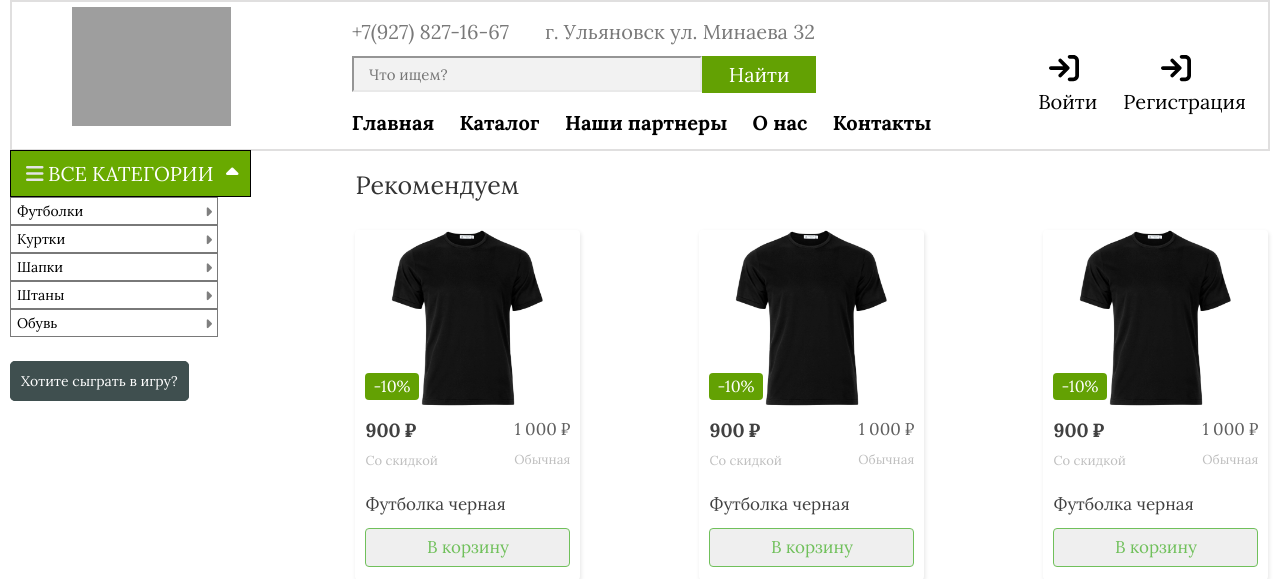
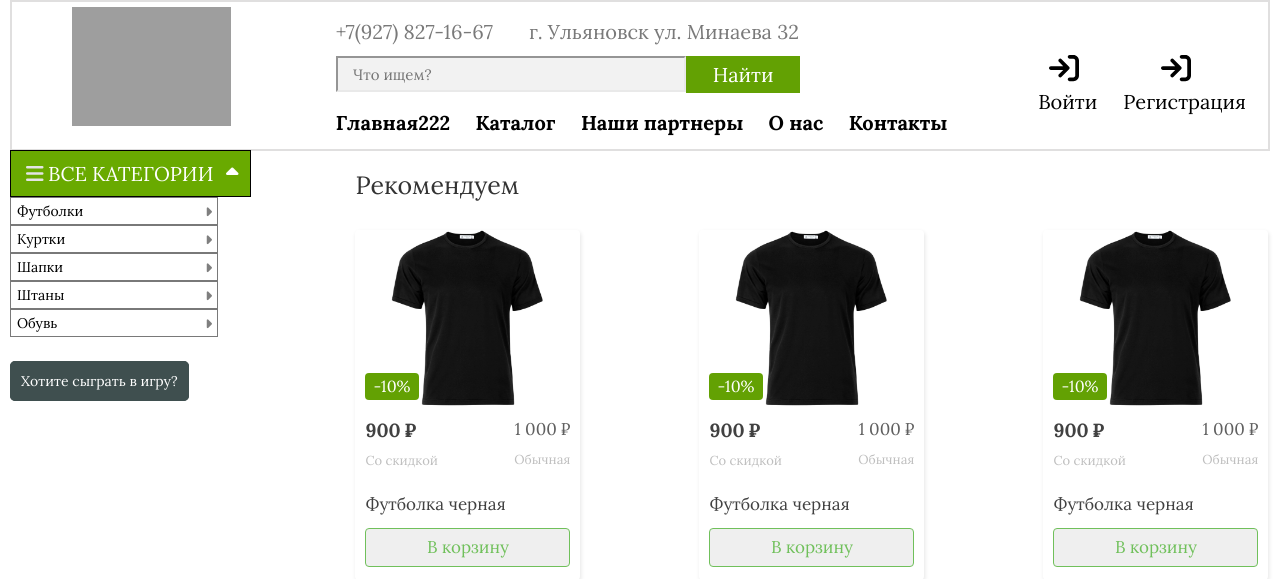
Before and after one commit to Vania228321/phpigonin, a PHP site: page / in a window 1280 px wide; the page is wider, and only the part inside the window is pictured. Shown: the top 579 px of that part. Run offline with PHP 8.4, Linux system fonts and the light colour scheme; some libraries are stand-ins or nearby versions; grey boxes are pictures that could not be loaded.

```diff
--- a/index.php
+++ b/index.php
@@ -12,6 +12,7 @@
         <link href="https://fonts.googleapis.com/css2?family=Lora:ital,wght@0,400;0,700;1,700&display=swap" rel="stylesheet">
         <title>BrandLook</title>
     </head>
+
     <body>
 
         <header class="header">
@@ -36,7 +37,7 @@
 
 
                         <nav class="header-nav">
-                            <a class="header-menu" href="index.php">Главная</a>
+                            <a class="header-menu" href="index.php">Главная222</a>
                             <a class="header-menu" href="catalog/index.php">Каталог</a>
                             <a class="header-menu" href="partners/index.php">Наши партнеры</a>
                             <a class="header-menu" href="about/index.php">О нас</a>
```
